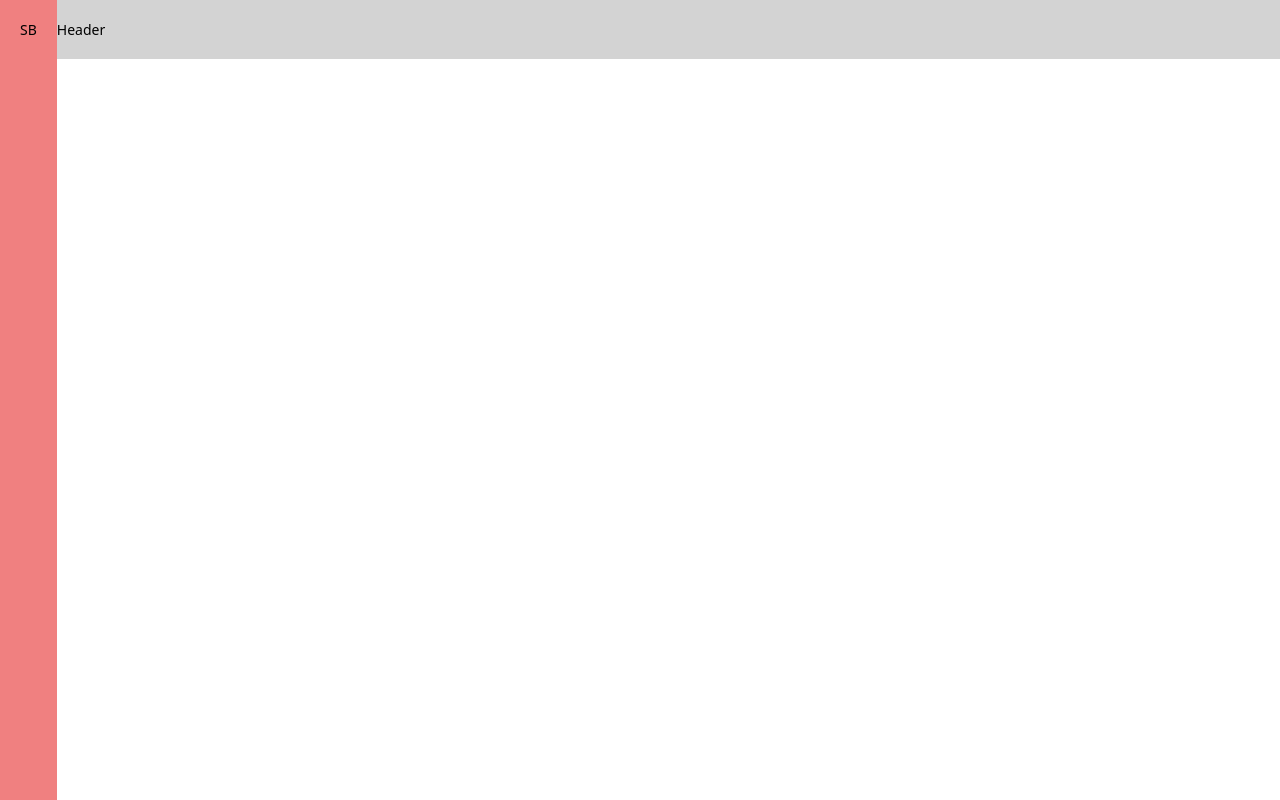
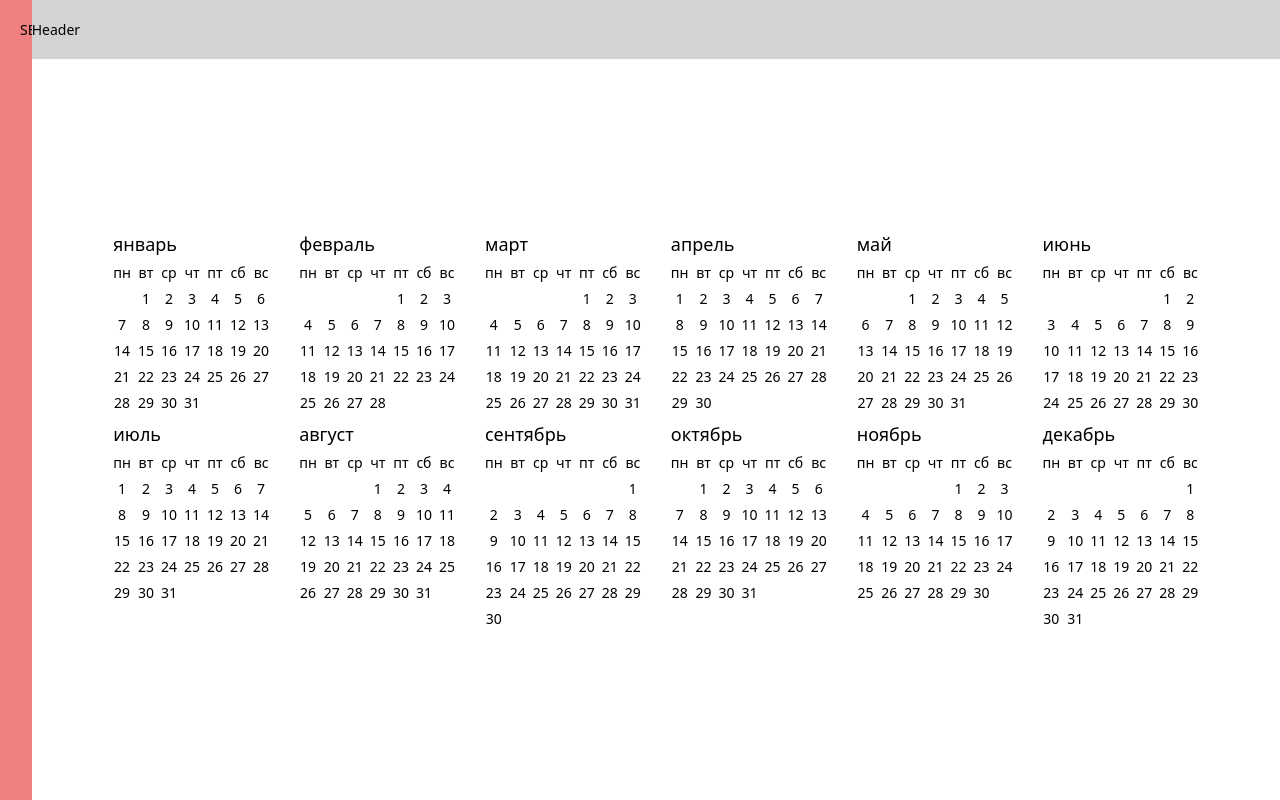
Before and after one commit to Erball-M/Calendar, a React (Vite) app: page /1 in a window 1280 px wide. Built offline with nearby package versions, Linux system fonts and the light colour scheme.

Commit message:
General Styles of YearPage done TEMPORARY

```diff
--- a/src/components/YearMonth/YearMonth.jsx
+++ b/src/components/YearMonth/YearMonth.jsx
@@ -1,9 +1,40 @@
-import React from 'react'
+import React, { useMemo } from 'react'
+import { getDaysWithIndent } from '../../utils/yearUtils'
+import { WeekDayNames } from '../../constans/dateNames'
 import cl from './YearMonth.module.scss'
 
-const YearMonth = () => {
+const WeekDaysRow = () => {
     return (
-        <div>YearMonth</div>
+        <>
+            {WeekDayNames.map(weekDay => (
+                <div
+                    key={weekDay}
+                    className={cl.day}
+                >
+                    {weekDay}
+                </div>
+            ))}
+        </>
+    )
+}
+
+const YearMonth = ({ month }) => {
+    const hadnledMonthDays = useMemo(() => {
+        return (getDaysWithIndent(month))
+    }, [month])
+
+    return (
+        <div className={cl.month}>
+            <h3 className={cl.name}>{month.name}</h3>
+            <div className={cl.grid}>
+                <WeekDaysRow />
+                {hadnledMonthDays.map(day => (
+                    <div key={day?.date || day} className={cl.day}>
+                        {day?.date || ''}
+                    </div>
+                ))}
+            </div>
+        </div>
     )
 }
 
--- a/src/components/YearMonth/YearMonth.module.scss
+++ b/src/components/YearMonth/YearMonth.module.scss
@@ -0,0 +1,21 @@
+.month {
+    display: flex;
+    flex-direction: column;
+    gap: .5em;
+}
+
+.name {
+    font-size: var(--fz-l);
+    font-weight: 500;
+    text-transform: lowercase;
+}
+
+.grid {
+    display: grid;
+    grid-template-columns: repeat(7, auto);
+    gap: .5em;
+}
+
+.day {
+    text-align: center;
+}
--- a/src/pages/YearPage/YearPage.jsx
+++ b/src/pages/YearPage/YearPage.jsx
@@ -1,14 +1,19 @@
-import React from 'react'
+import React, { useMemo } from 'react'
 import { useParams } from 'react-router-dom'
+import { getYearMonths } from '../../utils/yearUtils'
 import cl from './YearPage.module.scss'
+import { YearMonth } from '../../components/components'
 
 const YearPage = () => {
   const { year } = useParams()
+  const months = useMemo(() => {
+    return (getYearMonths(year))
+  }, [year])
 
   return (
     <div className={cl.wrapper}>
       <div className={cl.grid}>
-
+        {months.map(month => (<YearMonth key={month.name} month={month} />))}
       </div>
     </div>
   )
--- a/src/pages/YearPage/YearPage.module.scss
+++ b/src/pages/YearPage/YearPage.module.scss
@@ -4,4 +4,14 @@
     display: flex;
     justify-content: center;
     align-items: center;
+    padding: var(--component-padding);
 }
+
+.grid {
+    display: flex;
+    justify-content: center;
+    align-items: flex-start;
+    flex-wrap: wrap;
+    max-width: 100%;
+    gap: 10px 30px;
+}
```
